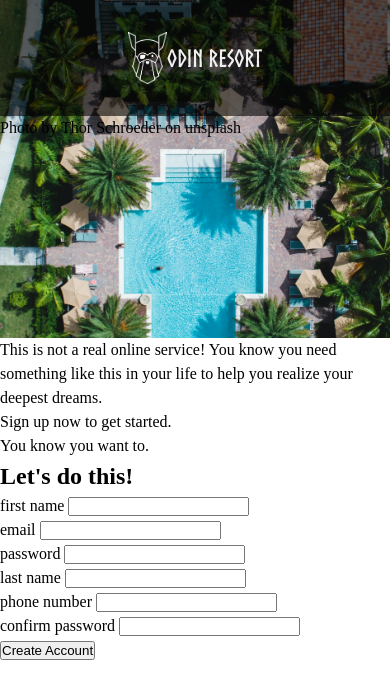
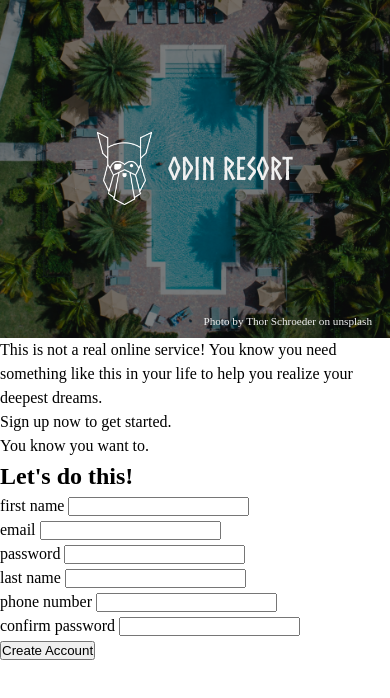
Before and after one commit to FabioAurora/sign-up-form, a plain HTML site: page index.html in a window 390 px wide. Drawn offline with Linux system fonts and the light colour scheme.

Commit message:
completed responsive hero image container

```diff
--- a/assets/css/style.css
+++ b/assets/css/style.css
@@ -11,11 +11,12 @@
 
 :root {
     --light-text-clr: rgb(240, 240, 240);
-    --dark-transparent-bg: rgba(0, 0, 0, .6);
+    --dark-transparent-bg: rgba(0, 0, 0, .5);
 
     --logo-font: CustomFont;
     --container-pad: 1.5rem clamp(1rem, 5%, 3rem);
-    --hero-title-size: clamp(1.5rem, 5vw, 3rem);
+    --hero-title-size: clamp(1.75rem, 4vw + 1rem, 3rem);
+    --credit-font-size: clamp(.7rem, 2vw, 1rem)
 }
 
 /* Default for body */
@@ -37,26 +38,41 @@ img {
 .hero_image-section {
     background: url('../images/thor-schroeder-T91WhuBxDec-unsplash.jpg') no-repeat;
     background-size: cover;
+    background-position: center;
     height: 40vh;
-    width: min(80ch, 100%);
+
+    display: flex;
+    flex-direction: column;
+    justify-content: center;
+    position: relative;
 }
 
 .logo {
     background-color: var(--dark-transparent-bg);
     color: var(--light-text-clr);
-
     display: flex;
     align-items: center;
     justify-content: center;
     padding: 2rem 0;
+    gap: 1rem;
+    height: 100%;
 }
 
 .logo img {
-    width: min(80px, 25%, 10vw);
+    width: min(80px, 25%, 14vw);
 }
 .logo h1 {
     font-size: var(--hero-title-size);
     font-family: var(--logo-font);
+}
+
+.credit {
+    position: absolute;
+    bottom: 0;
+    right: 10px;
+    color: var(--light-text-clr);
+    font-size: var(--credit-font-size);
+    padding: .5rem;
 }
 
 @media (min-width: 43rem) {
@@ -68,5 +84,10 @@ img {
 
     .hero_image-section {
         height: 100vh;
+        background-position: contain;
+    }
+
+    .logo {
+        height: auto;
     }
 }
```
